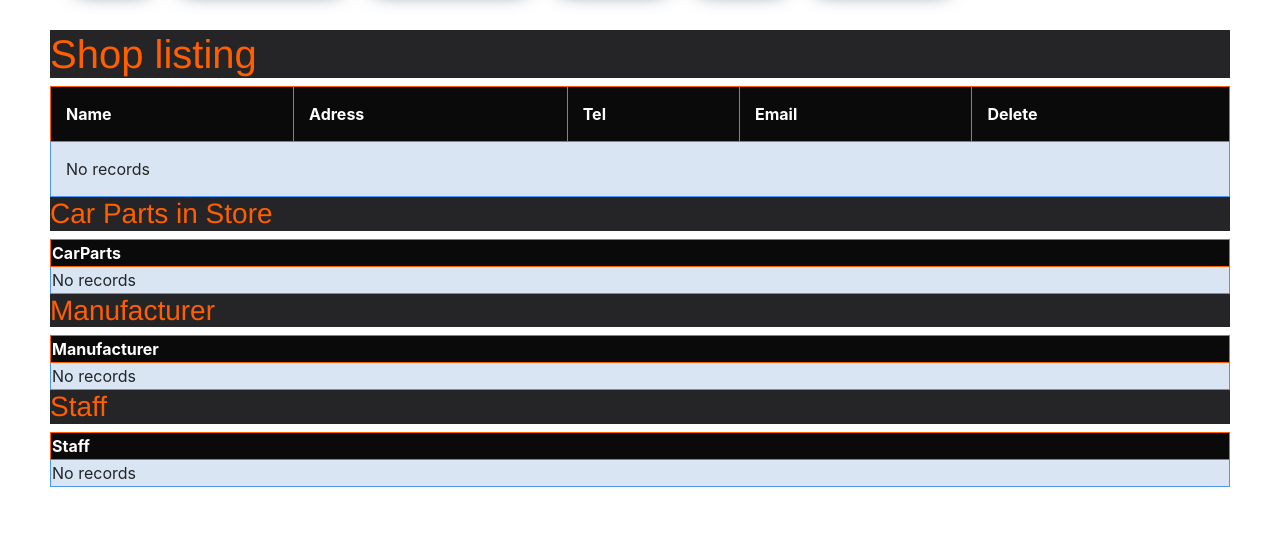
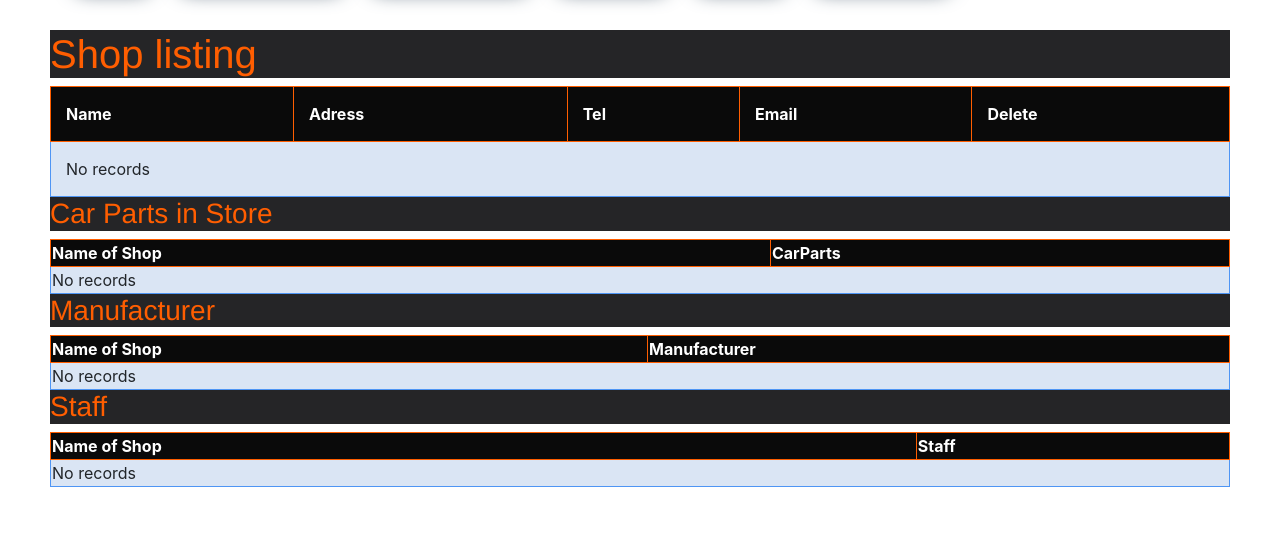
Before and after one commit to tarlankyh/CarsCase2, a Node server app: page /shop in a window 1280 px wide. Shown: the part 314-851 px from the top of the page. Run offline with Node 20, Linux system fonts and the light colour scheme; data that the repository does not hold is empty; some libraries are stand-ins or nearby versions.

Commit message:
CarsCase2

```diff
--- a/views/shop/shop.jade
+++ b/views/shop/shop.jade
@@ -43,6 +43,7 @@ block content
     h3= "Car Parts in Store"
     table.carparts_table
         tr
+            th Name of Shop
             th CarParts
 
 
@@ -51,7 +52,7 @@ block content
         if shop_list && shop_list.length > 0
             each shop in shop_list
                 tr
-
+                    td #{shop.Name}
                     td #{shop.CarParts}
                     if shopid
                         - var not_found = true
@@ -68,6 +69,7 @@ block content
      h3= "Manufacturer"
     table.carparts_table
         tr
+            th Name of Shop
             th Manufacturer
 
 
@@ -76,6 +78,7 @@ block content
         if shop_list && shop_list.length > 0
             each shop in shop_list
                 tr
+                    td #{shop.Name}
                     td #{shop.Manufacturer}
                     if shopid
                         - var not_found = true
@@ -94,6 +97,7 @@ block content
       h3= "Staff"
     table.carparts_table
         tr
+            th Name of Shop
             th Staff
 
 
@@ -102,6 +106,7 @@ block content
         if shop_list && shop_list.length > 0
             each shop in shop_list
                 tr
+                    td #{shop.Name}
                     td #{shop.Staff}
                     if shopid
                         - var not_found = true
```
